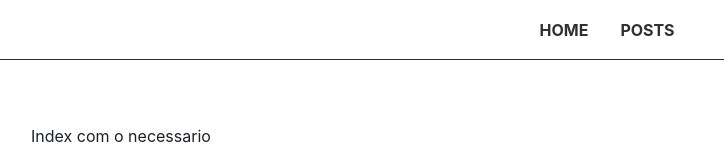
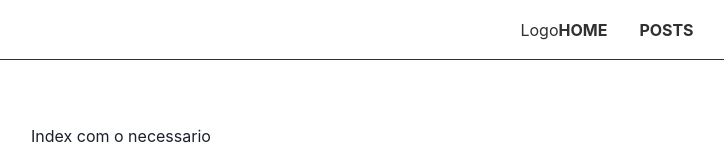
Before and after one commit to CastleWhite23/blog_api_node, a React (Create React App) app in the folder app/: page / in a window 1280 px wide. Shown: the top 160 px of the page, without its empty margins (33-757 px from the left). Built offline with nearby package versions, Linux system fonts and the light colour scheme.

Commit message:
Adicionando o header component no layout

```diff
--- a/app/src/components/Header.js
+++ b/app/src/components/Header.js
@@ -0,0 +1,16 @@
+import Navbar from "./Navbar"
+import "./style.css"
+const Header = () => {
+    return (
+        <>
+            <header>
+                <div className="logo">
+                    Logo
+                </div>
+                <Navbar />
+            </header>
+        </>
+    )
+}
+
+export default Header
--- a/app/src/components/Layout.js
+++ b/app/src/components/Layout.js
@@ -1,15 +1,12 @@
-import Navbar from "./Navbar"
+import Header from './Header'
 import './style.css'
 
 const Layout = ({ children }) => {
     return (
         <>
-            <header>
-                <Navbar />
-            </header>
+            <Header/>
             <main>
                 {children}
-
             </main>
             <footer>
                 pedro castelo 2023
```
